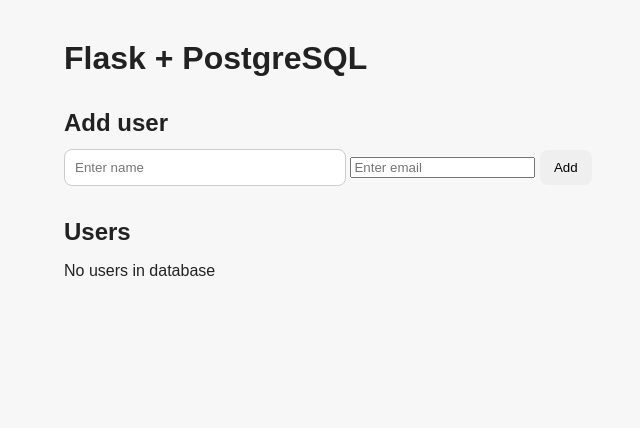
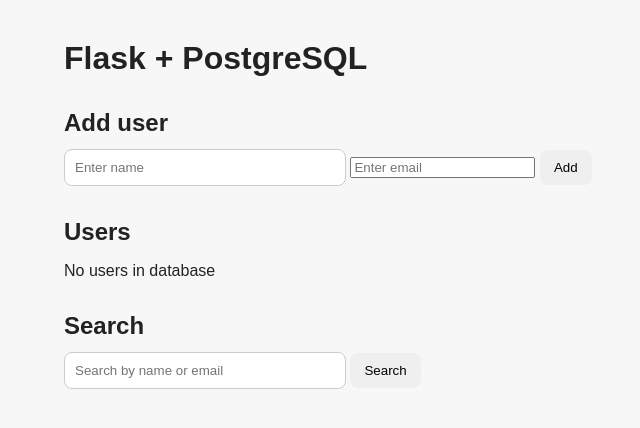
Before and after one commit to imrx123x/containers, a Flask app: page / in a window 1280 px wide. Shown: the top 428 px of the page, without its empty margins (126-766 px from the left). Run offline with Flask 3, Linux system fonts and the light colour scheme; data that the repository does not hold is empty; some libraries are stand-ins or nearby versions.

Commit message:
user search (name, email)

```diff
--- a/app/repository.py
+++ b/app/repository.py
@@ -88,3 +88,29 @@
     conn.close()
 
     return deleted_user
+
+def search_users(query):
+    ensure_db_ready()
+
+    conn = get_db_connection()
+    cur = conn.cursor()
+
+    like_query = f"%{query.lower()}%"
+
+    cur.execute(
+        """
+        SELECT id, name, email
+        FROM users
+        WHERE LOWER(name) LIKE %s
+           OR LOWER(COALESCE(email, '')) LIKE %s
+        ORDER BY id;
+        """,
+        (like_query, like_query),
+    )
+
+    users = cur.fetchall()
+
+    cur.close()
+    conn.close()
+
+    return users
--- a/app/routes/web.py
+++ b/app/routes/web.py
@@ -9,6 +9,7 @@
     add_user_to_db,
     update_user_in_db,
     delete_user_from_db,
+    search_users,
 )
 
 logging.basicConfig(
@@ -126,17 +127,23 @@
 
 @web_bp.route("/", methods=["GET"])
 def home():
-    log_with_context("info", "Fetching all users")
+    query = request.args.get("q", "").strip()
+
+    log_with_context("info", "Fetching users", query=query)
 
     try:
-        users = get_all_users()
+        if query:
+            users = search_users(query)
+        else:
+            users = get_all_users()
+
         log_with_context("info", "Users fetched successfully", users_count=len(users))
-        return render_template("index.html", users=users)
+        return render_template("index.html", users=users, query=query)
+
     except Exception:
         log_with_context("exception", "Database error while fetching users")
         flash("Database error while fetching users", "error")
-        return render_template("index.html", users=[])
-
+        return render_template("index.html", users=[], query=query)
 
 @web_bp.route("/add-user", methods=["POST"])
 def add_user():
--- a/app/templates/index.html
+++ b/app/templates/index.html
@@ -57,5 +57,10 @@
     {% else %}
         <p>No users in database</p>
     {% endif %}
+<h2>Search</h2>
+<form method="get" action="/">
+    <input type="text" name="q" placeholder="Search by name or email" value="{{ query or '' }}">
+    <button type="submit">Search</button>
+</form>
 </body>
 </html>
```
Also changed, not shown: app/routes/api.py (+9 -1 lines), tests/test_api.py (+12 -0 lines).
